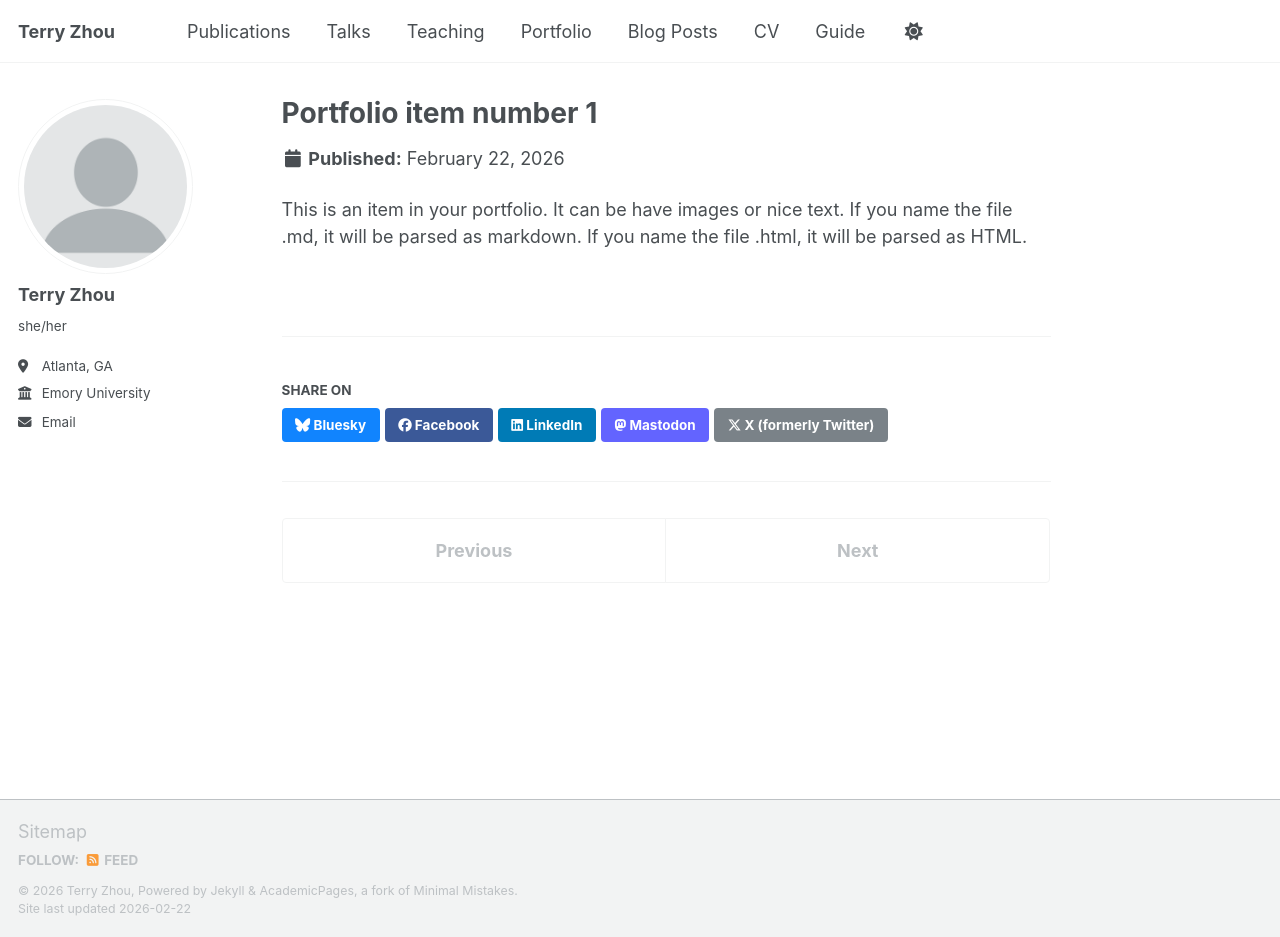
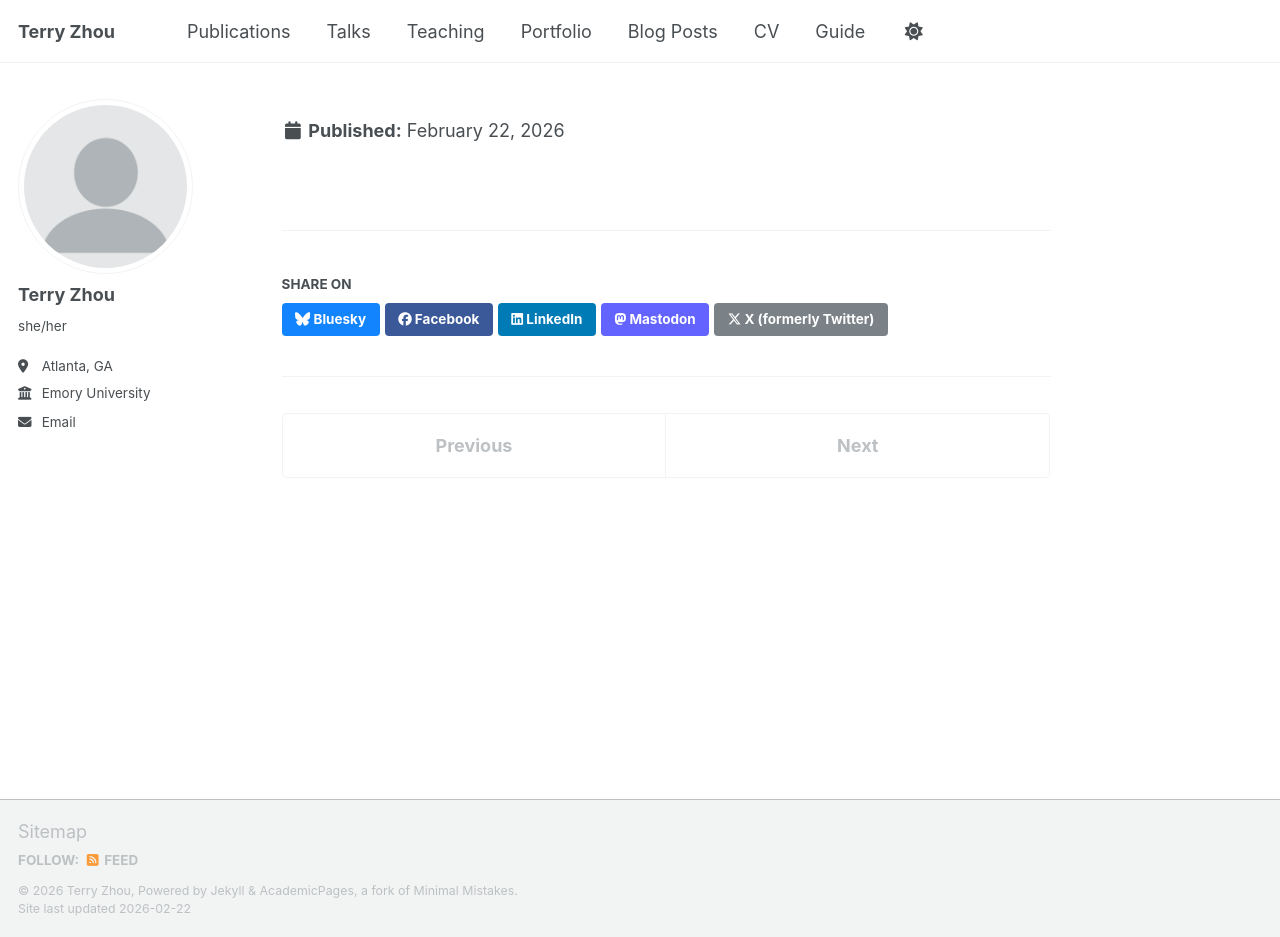
Before and after one commit to terryzhou1/terryzhou1, a Jekyll site: the page built from _portfolio/portfolio-1.md, in a window 1280 px wide and 937 px high. Built offline with Jekyll 4.4.1, drawn with Linux system fonts in a browser that asks for light colours; a script that is not in the unit is left out.

Commit message:
Clear title and excerpt in portfolio-1.md
Removed title and excerpt from portfolio item.

```diff
--- a/_portfolio/portfolio-1.md
+++ b/_portfolio/portfolio-1.md
@@ -1,7 +1,5 @@
 ---
-title: "Portfolio item number 1"
-excerpt: "Short description of portfolio item number 1<br/><img src='/images/500x300.png'>"
+title: ""
+excerpt: ""
 collection: portfolio
 ---
-
-This is an item in your portfolio. It can be have images or nice text. If you name the file .md, it will be parsed as markdown. If you name the file .html, it will be parsed as HTML.
```
